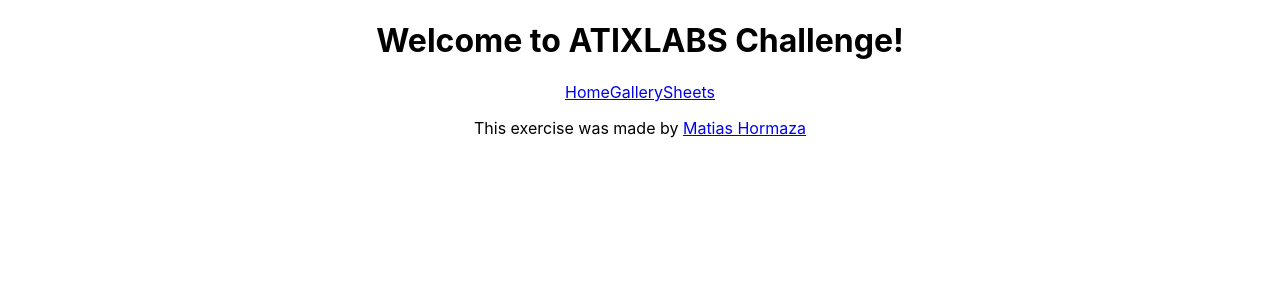
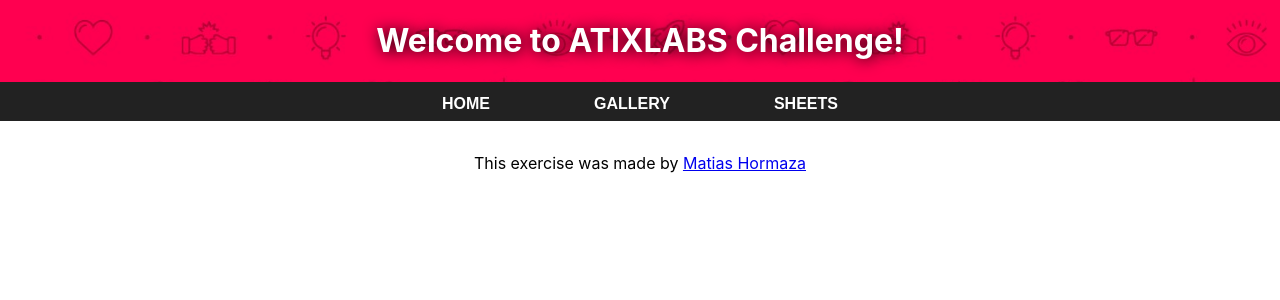
Before and after one commit to hormaza/atixlab-challenge, a React (Create React App) app: page / in a window 1280 px wide. Shown: the top 300 px of the page. Built offline with nearby package versions, Linux system fonts and the light colour scheme; the HTML template or start-up script is replaced by a standard one.

Commit message:
Add styles to header

```diff
--- a/src/App.css
+++ b/src/App.css
@@ -2,6 +2,75 @@
   text-align: center;
 }
 
+/* Header Section */
+
+header {
+  background-image: url("assets/background.jpeg");
+  background-size: cover;
+}
+
+header h1 {
+  display: inline-block;
+  color: white;
+  text-shadow: 1px 1px 15px black;
+}
+
+/* Nav Section */
+nav {
+  background-color: #222;
+  display: flex;
+  justify-content: center;
+}
+
+nav .nav-container {
+  display: flex;
+  justify-content: space-around;
+  max-width: 500px;
+  width: 100%;
+  text-transform: uppercase;
+}
+
+nav .nav-container a {
+  font-family: Arial, Helvetica, sans-serif;
+  font-size: 1rem;
+  font-weight: 700;
+  padding: .5rem 1.5rem;
+  color: white;
+  vertical-align: center;
+  text-decoration: none;
+  margin-top: .3rem;
+  position: relative;
+  transition: text-shadow .5s;
+}
+
+nav .nav-container a:hover {
+  text-shadow: 0px 0px 5px #fff
+}
+
+nav .nav-container a.active {
+  color: black;
+  font-weight: 800;
+  background-color: white;
+  border-top: 2px solid #fa0450;
+  border-top-right-radius: 4px;
+  border-top-left-radius: 4px;
+}
+
+nav .nav-container a.active::after {
+  content: " ";
+  width: 0.5rem;
+  position: absolute;
+  height: 0.5rem;
+  background: red;
+  top: 12px;
+  left: 10px;
+  border-radius: 50%;
+}
+
+/* content Section */
+.content {
+  margin-top: 2rem;
+}
 
 /* Sheet Section */
 #Sheets {
--- a/src/App.js
+++ b/src/App.js
@@ -1,6 +1,6 @@
 import "./App.css";
 
-import { Link, Route, Routes } from "react-router-dom";
+import { NavLink, Route, Routes } from "react-router-dom";
 
 import Gallery from "./components/Gallery";
 import Home from "./components/Home";
@@ -15,15 +15,19 @@
         </header>
         <main>
           <nav>
-            <Link to="/home">Home</Link>
-            <Link to="/images">Gallery</Link>
-            <Link to="/sheets">Sheets</Link>
+            <div className="nav-container">
+              <NavLink to="/home">Home</NavLink>
+              <NavLink to="/images">Gallery</NavLink>
+              <NavLink to="/sheets">Sheets</NavLink>
+            </div>
           </nav>
-          <Routes>
-            <Route exact path="/home" element={<Home />} />
-            <Route exact path="/images" element={<Gallery />} />
-            <Route exact path="/sheets" element={<Sheets />} />
-          </Routes>
+          <div className="content">
+            <Routes>
+              <Route exact path="/home" element={<Home />} />
+              <Route exact path="/images" element={<Gallery />} />
+              <Route exact path="/sheets" element={<Sheets />} />
+            </Routes>
+          </div>
         </main>
         <footer>
           <p>
```
Also changed, not shown: src/assets/background.jpeg (added).
